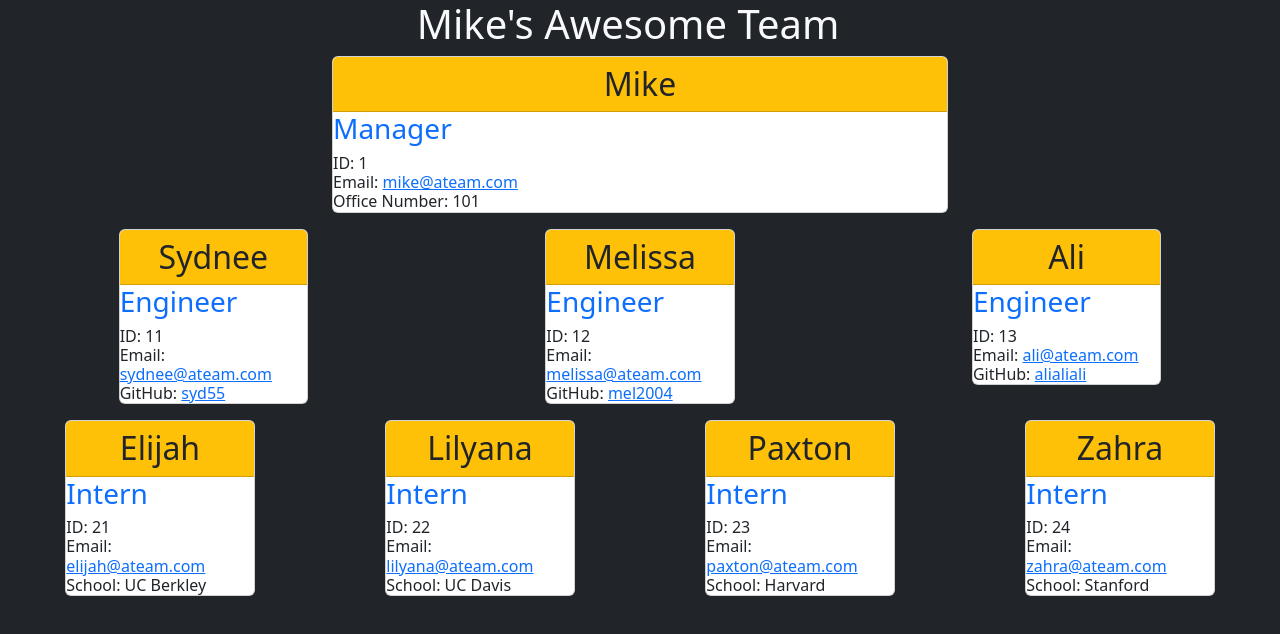
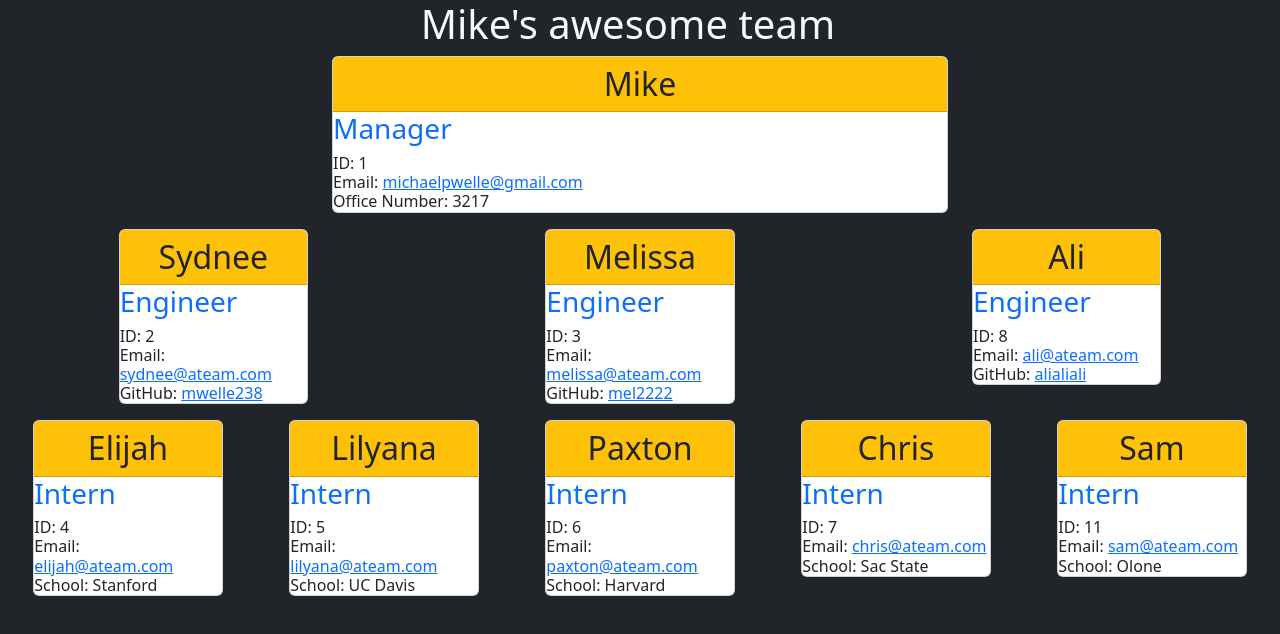
Before and after one commit to mwelle238/mws-team-profile-gen, a website: page dist/team.html in a window 1280 px wide. Drawn offline with nearby package versions, Linux system fonts and the light colour scheme.

Commit message:
ready for submission

```diff
--- a/dist/team.html
+++ b/dist/team.html
@@ -9,7 +9,7 @@
 </head>
 <body class="container-fluid bg-dark text-light">
     <header class="row text-center container-fluid">
-        <h1>Mike's Awesome Team</h1>
+        <h1>Mike's awesome team</h1>
     </header>
     <section class="row justify-content-around" id="manager-container">
         <div class="col-12 col-sm-8 col-md-6 mb-3">
@@ -17,8 +17,8 @@
                 <h2 class="card-header bg-warning text-center">Mike</h2>
                 <h3 class="text-primary">Manager</h3>
                 <p class="card-text col-12 h6">ID: 1
-                    <br>Email: <a href="mailto:mike@ateam.com">mike@ateam.com</a>
-                    <br>Office Number: 101
+                    <br>Email: <a href="mailto:michaelpwelle@gmail.com">michaelpwelle@gmail.com</a>
+                    <br>Office Number: 3217
                 </p>
             </div>
         </div>
@@ -29,9 +29,9 @@
             <div class="card employee-card engineer-card text-dark">
                 <h2 class="card-header bg-warning text-center">Sydnee</h2>
                 <h3 class="text-primary">Engineer</h3>
-                <p class="card-text col-12 h6">ID: 11
+                <p class="card-text col-12 h6">ID: 2
                     <br>Email: <a href="mailto:sydnee@ateam.com">sydnee@ateam.com</a>
-                    <br>GitHub: <a href="https://github.com/syd55">syd55</a>
+                    <br>GitHub: <a href="https://github.com/mwelle238" target="_blank" rel="noopener norefferer">mwelle238</a>
                 </p>
             </div>
         </div>
@@ -39,9 +39,9 @@
             <div class="card employee-card engineer-card text-dark">
                 <h2 class="card-header bg-warning text-center">Melissa</h2>
                 <h3 class="text-primary">Engineer</h3>
-                <p class="card-text col-12 h6">ID: 12
+                <p class="card-text col-12 h6">ID: 3
                     <br>Email: <a href="mailto:melissa@ateam.com">melissa@ateam.com</a>
-                    <br>GitHub: <a href="https://github.com/mel2004">mel2004</a>
+                    <br>GitHub: <a href="https://github.com/mel2222" target="_blank" rel="noopener norefferer">mel2222</a>
                 </p>
             </div>
         </div>
@@ -49,9 +49,9 @@
             <div class="card employee-card engineer-card text-dark">
                 <h2 class="card-header bg-warning text-center">Ali</h2>
                 <h3 class="text-primary">Engineer</h3>
-                <p class="card-text col-12 h6">ID: 13
+                <p class="card-text col-12 h6">ID: 8
                     <br>Email: <a href="mailto:ali@ateam.com">ali@ateam.com</a>
-                    <br>GitHub: <a href="https://github.com/alialiali">alialiali</a>
+                    <br>GitHub: <a href="https://github.com/alialiali" target="_blank" rel="noopener norefferer">alialiali</a>
                 </p>
             </div>
         </div>
@@ -62,9 +62,9 @@
             <div class="card employee-card engineer-card text-dark">
                 <h2 class="card-header bg-warning text-center">Elijah</h2>
                 <h3 class="text-primary">Intern</h3>
-                <p class="card-text col-12 h6">ID: 21
+                <p class="card-text col-12 h6">ID: 4
                     <br>Email: <a href="mailto:elijah@ateam.com">elijah@ateam.com</a>
-                    <br>School: UC Berkley
+                    <br>School: Stanford
                 </p>
             </div>
         </div>
@@ -72,7 +72,7 @@
             <div class="card employee-card engineer-card text-dark">
                 <h2 class="card-header bg-warning text-center">Lilyana</h2>
                 <h3 class="text-primary">Intern</h3>
-                <p class="card-text col-12 h6">ID: 22
+                <p class="card-text col-12 h6">ID: 5
                     <br>Email: <a href="mailto:lilyana@ateam.com">lilyana@ateam.com</a>
                     <br>School: UC Davis
                 </p>
@@ -82,7 +82,7 @@
             <div class="card employee-card engineer-card text-dark">
                 <h2 class="card-header bg-warning text-center">Paxton</h2>
                 <h3 class="text-primary">Intern</h3>
-                <p class="card-text col-12 h6">ID: 23
+                <p class="card-text col-12 h6">ID: 6
                     <br>Email: <a href="mailto:paxton@ateam.com">paxton@ateam.com</a>
                     <br>School: Harvard
                 </p>
@@ -90,11 +90,21 @@
         </div>
         <div class="col-12 col-sm-6 col-md-4 col-lg-3 col-xl-2 mb-3">
             <div class="card employee-card engineer-card text-dark">
-                <h2 class="card-header bg-warning text-center">Zahra</h2>
+                <h2 class="card-header bg-warning text-center">Chris</h2>
                 <h3 class="text-primary">Intern</h3>
-                <p class="card-text col-12 h6">ID: 24
-                    <br>Email: <a href="mailto:zahra@ateam.com">zahra@ateam.com</a>
-                    <br>School: Stanford
+                <p class="card-text col-12 h6">ID: 7
+                    <br>Email: <a href="mailto:chris@ateam.com">chris@ateam.com</a>
+                    <br>School: Sac State
+                </p>
+            </div>
+        </div>
+        <div class="col-12 col-sm-6 col-md-4 col-lg-3 col-xl-2 mb-3">
+            <div class="card employee-card engineer-card text-dark">
+                <h2 class="card-header bg-warning text-center">Sam</h2>
+                <h3 class="text-primary">Intern</h3>
+                <p class="card-text col-12 h6">ID: 11
+                    <br>Email: <a href="mailto:sam@ateam.com">sam@ateam.com</a>
+                    <br>School: Olone
                 </p>
             </div>
         </div>
```
Also changed, not shown: README.md.
